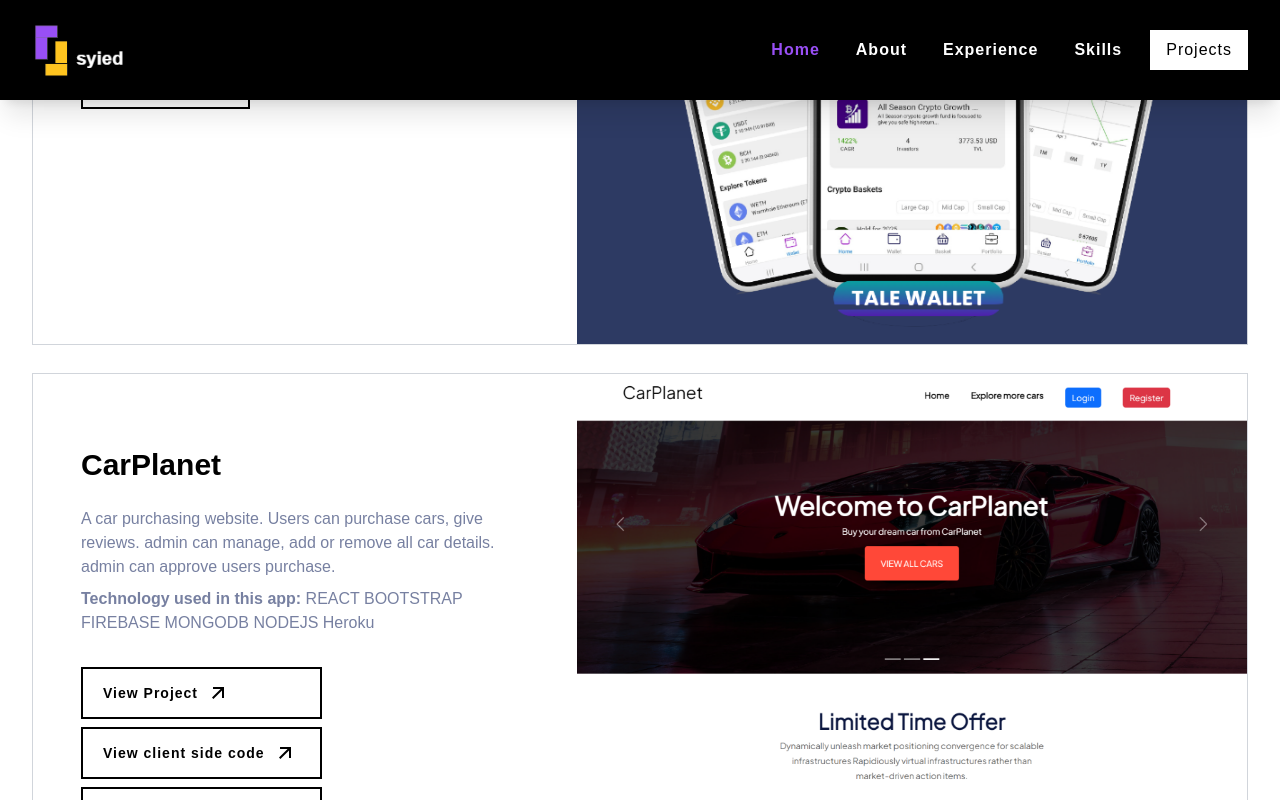
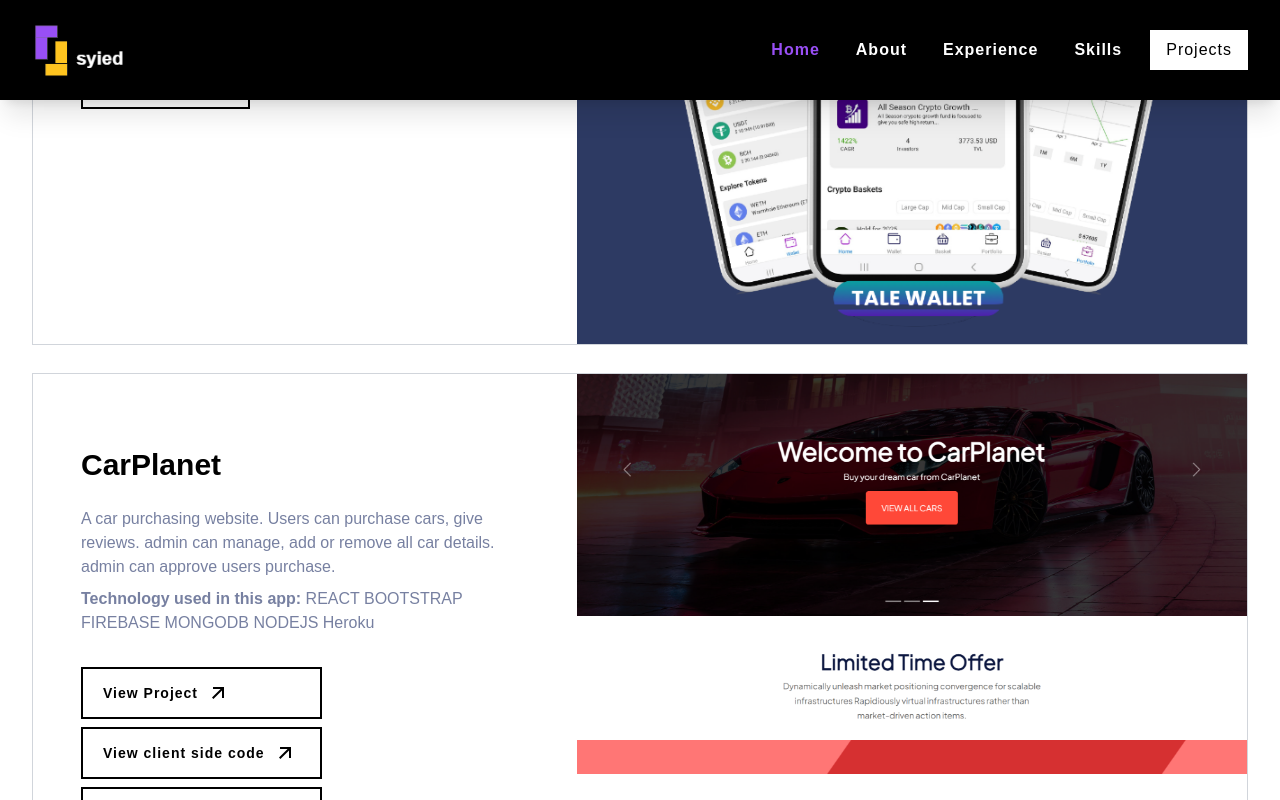
Before and after one commit to mdriyadmr968/react-portfolio, a React (Create React App) app: page / in a window 1280 px wide. Both pictures are taken after a click on the button "View More Project". Shown: the part 3400-4200 px from the top of the page. Built offline with nearby package versions, Linux system fonts and the light colour scheme.

Commit message:
image height fixed

```diff
--- a/src/component/Projects.jsx
+++ b/src/component/Projects.jsx
@@ -294,7 +294,7 @@
                       </a>
                     </div>
                   </div>
-                  <div className="xl:max-w-[670px] lg:max-w-[400px] w-full lg:order-2 order-1">
+                  <div className="xl:max-w-[670px] lg:max-w-[400px] w-full xl:max-h-[400px] lg:max-h-[300px] lg:order-2 order-1 overflow-hidden">
                     <img
                       alt=""
                       fetchpriority="high"
@@ -393,7 +393,7 @@
                       </a>
                     </div>
                   </div>
-                  <div className="xl:max-w-[670px] lg:max-w-[400px] w-full lg:order-2 order-1">
+                  <div className="xl:max-w-[670px] lg:max-w-[400px] w-full xl:max-h-[400px] lg:max-h-[300px] lg:order-2 order-1 overflow-hidden">
                     <img
                       alt=""
                       fetchpriority="high"
```
